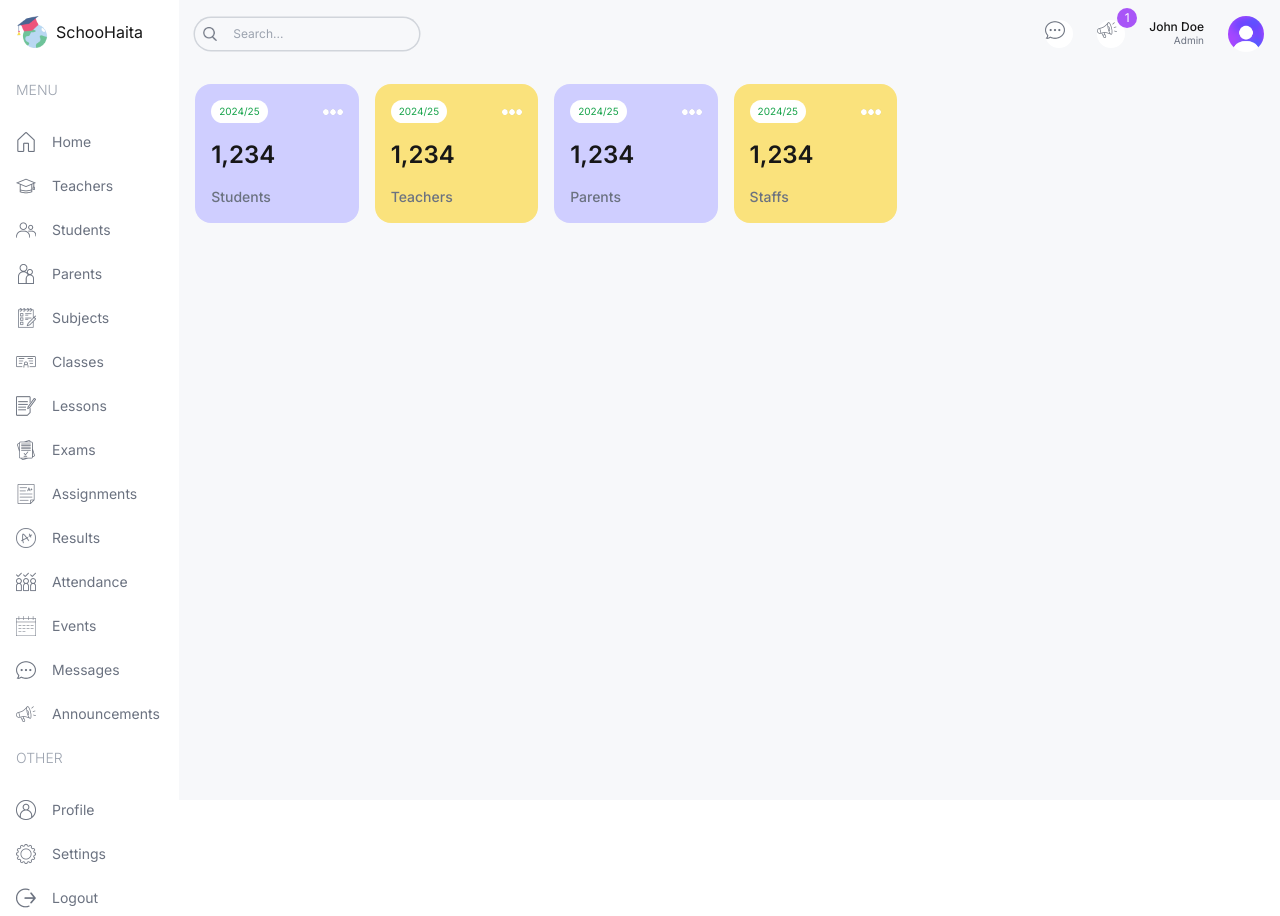
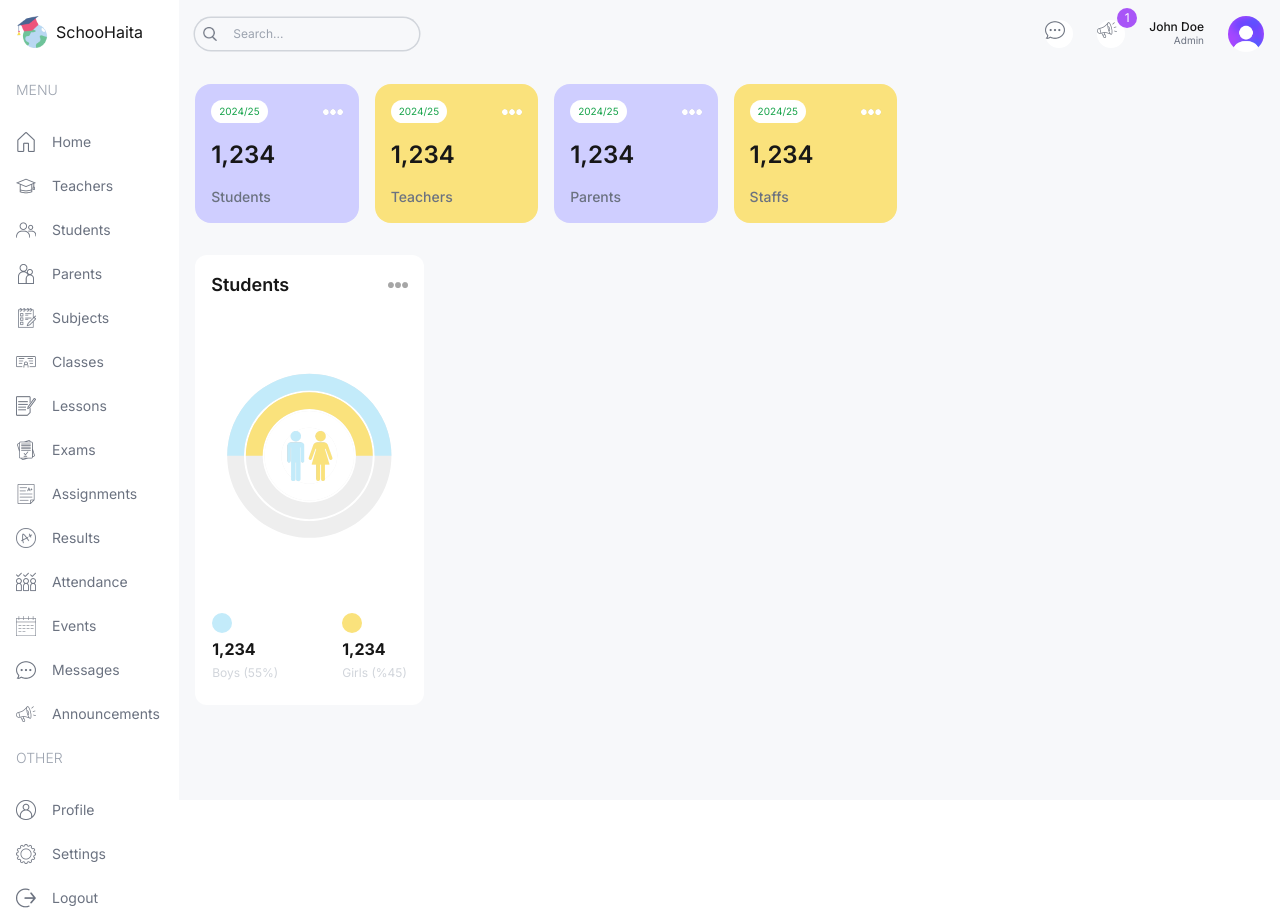
Before and after one commit to haitaa/School-Management, a Next.js app: page /admin in a window 1280 px wide. Built offline with nearby package versions, Linux system fonts and the light colour scheme.

Commit message:
Radial Chart with Re-Charts

```diff
--- a/src/app/(dashboard)/admin/page.tsx
+++ b/src/app/(dashboard)/admin/page.tsx
@@ -1,17 +1,29 @@
 import React from "react";
 import { UserCard } from "@/components/user-card";
+import { CountChart } from "@/components/count-chart";
 
 const AdminPage = () => {
   return (
     <div className="p-4 flex gap-4 flex-col md:flex-row">
       {/* Left */}
-      <div className="w-full lg:w-2/3">
+      <div className="w-full lg:w-2/3 flex flex-col gap-8">
         <div className="flex gap-4 justify-between flex-wrap">
           <UserCard type="student" />
           <UserCard type="teacher" />
           <UserCard type="parent" />
           <UserCard type="staff" />
         </div>
+        {/* Middle Charts */}
+        <div className="flex gap-4 flex-col lg:flex-row">
+          {/* Count Chart */}
+          <div className="w-full lg:w-1/3 h-[450px]">
+            <CountChart />
+          </div>
+          {/* Attendance Chart */}
+          <div className="w-full lg:w-2/3 h-[450px]"></div>
+        </div>
+        {/* Bottom Charts */}
+        <div className=""></div>
       </div>
       {/* Right */}
       <div className="w-full lg:w-1/3"></div>
--- /dev/null
+++ b/src/components/count-chart.tsx
@@ -0,0 +1,75 @@
+"use client";
+
+import { count } from "console";
+import Image from "next/image";
+import {
+  RadialBarChart,
+  RadialBar,
+  Legend,
+  ResponsiveContainer,
+} from "recharts";
+
+const data = [
+  {
+    name: "Total",
+    count: 106,
+    fill: "white",
+  },
+  {
+    name: "Girls",
+    count: 53,
+    fill: "#FAE27C",
+  },
+  {
+    name: "Boys",
+    count: 53,
+    fill: "#C3EBFA",
+  },
+];
+
+export const CountChart = () => {
+  return (
+    <div className="bg-white rounded-xl w-full h-full p-4">
+      {/* Title */}
+      <div className="flex justify-between items-center">
+        <h1 className="text-lg font-semibold">Students</h1>
+        <Image src={"/moreDark.png"} alt="" width={20} height={20} />
+      </div>
+      {/* Chart */}
+      <div className="relative w-full h-[75%]">
+        <ResponsiveContainer>
+          <RadialBarChart
+            cx="50%"
+            cy="50%"
+            innerRadius="40%"
+            outerRadius="100%"
+            barSize={32}
+            data={data}
+          >
+            <RadialBar background dataKey="count" />
+          </RadialBarChart>
+        </ResponsiveContainer>
+        <Image
+          src={"/maleFemale.png"}
+          alt=""
+          width={50}
+          height={50}
+          className="absolute top-1/2 left-1/2 -translate-x-1/2 -translate-y-1/2"
+        />
+      </div>
+      {/* Bottom */}
+      <div className="flex justify-center gap-16">
+        <div className="flex flex-col gap-1">
+          <div className="w-5 h-5 bg-haitaSky rounded-full" />
+          <h1 className="font-bold">1,234</h1>
+          <h2 className="text-xs text-gray-300">Boys (55%)</h2>
+        </div>
+        <div className="flex flex-col gap-1">
+          <div className="w-5 h-5 bg-haitaYellow rounded-full" />
+          <h1 className="font-bold">1,234</h1>
+          <h2 className="text-xs text-gray-300">Girls (%45)</h2>
+        </div>
+      </div>
+    </div>
+  );
+};
```
Also changed, not shown: package.json (+5 -4 lines), 1 other file (tests, documents, lock files or other folders).
